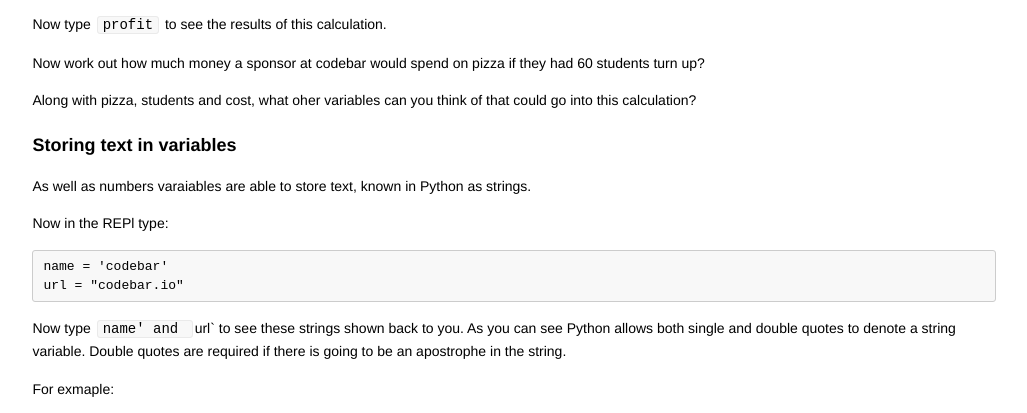
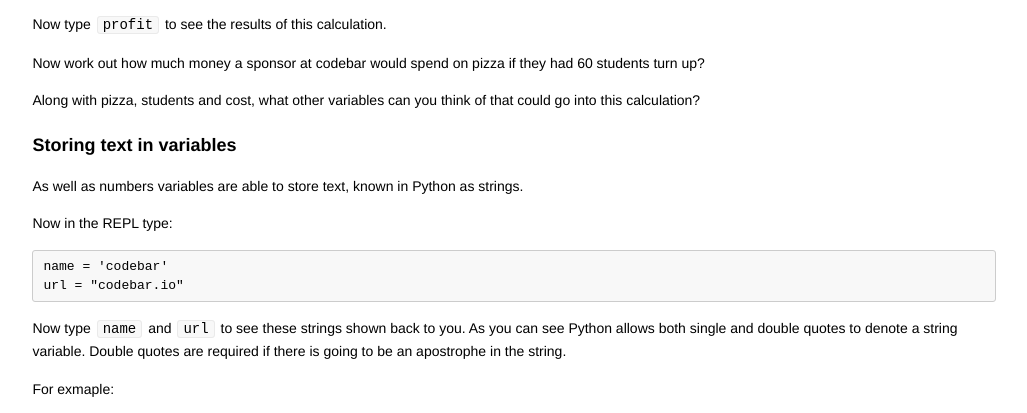
Before and after one commit to codebar/tutorials, a Jekyll site: the page built from python/lesson2/tutorial.md, in a window 1280 px wide and 900 px high, scrolled down 487 px. Shown: the part 168-581 px from the top of the window, without its empty margins (126-1153 px from the left). Built offline with Jekyll 4.4.1, drawn with Linux system fonts in a browser that asks for light colours; Markdown is read by kramdown in place of the engine named in the settings.

Commit message:
spelling mistakes corrected

```diff
--- a/python/lesson2/tutorial.md
+++ b/python/lesson2/tutorial.md
@@ -31,18 +31,18 @@ Now type `profit` to see the results of this calculation.
 
 Now work out how much money a sponsor at codebar would spend on pizza if they had 60 students turn up?
 
-Along with pizza, students and cost, what oher variables can you think of that could go into this calculation?
+Along with pizza, students and cost, what other variables can you think of that could go into this calculation?
 
 ### Storing text in variables
 
-As well as numbers varaiables are able to store text, known in Python as strings.
+As well as numbers variables are able to store text, known in Python as strings.
 
-Now in the REPl type:
+Now in the REPL type:
 
 	name = 'codebar'
 	url = "codebar.io"
 
-Now type `name' and `url` to see these strings shown back to you. As you can see Python allows both single and double quotes to denote a string variable. Double quotes are required if there is going to be an apostrophe in the string.
+Now type `name` and `url` to see these strings shown back to you. As you can see Python allows both single and double quotes to denote a string variable. Double quotes are required if there is going to be an apostrophe in the string.
 
 For exmaple:
 
```
